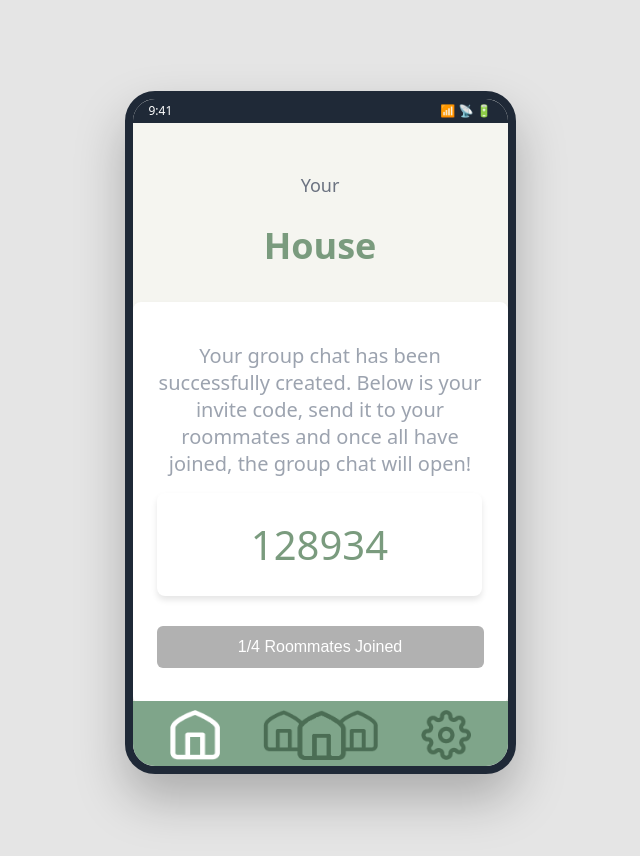
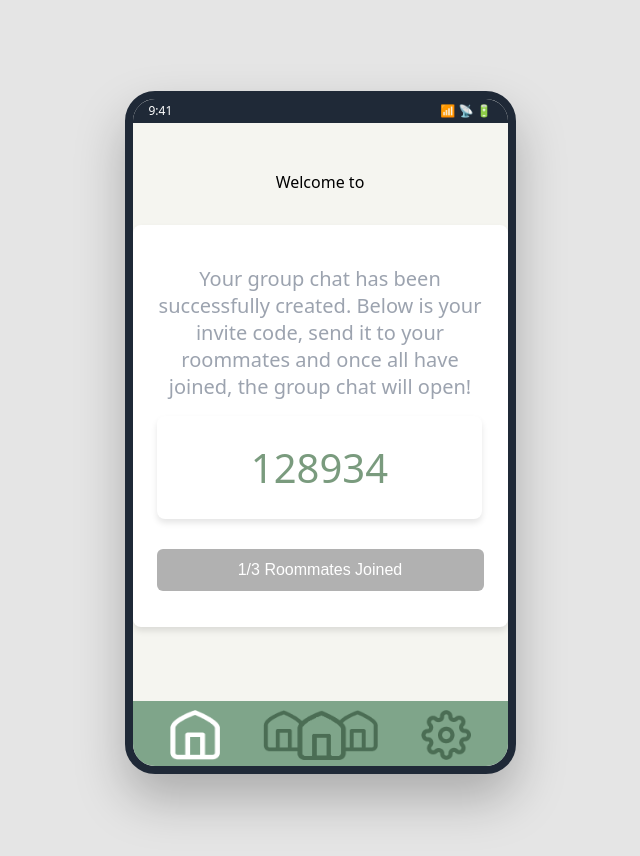
Before and after one commit to ariannawilde3/HappyHouse, a React app in the folder frontend/: page /houseCreated in a window 1280 px wide. Shown: the top 856 px of the page, without its empty margins (352-992 px from the left). Built offline with nearby package versions, Linux system fonts and the light colour scheme; the HTML template or start-up script is replaced by a standard one.

Commit message:
updated links

```diff
--- a/frontend/src/pages/EditProfilePage.jsx
+++ b/frontend/src/pages/EditProfilePage.jsx
@@ -39,7 +39,7 @@ export default function EditProfilePage() {
   }, [navigate]);
 
   const goToChat = () => {
-    navigate('/house');
+    navigate('/makeGC');
   };
 
   const goToForum = () => {
--- a/frontend/src/pages/Forum.jsx
+++ b/frontend/src/pages/Forum.jsx
@@ -99,12 +99,12 @@ export default function ForumPage() {
             return;
         }
 
-        const groupChatID = localStorage.getItem('groupChatID');
-        if (groupChatID == 0) { /*CHECK AFT PUSHING */
+        /*const groupChatID = localStorage.getItem('groupChatID');
+        if (groupChatID == 0) { CHECK AFT PUSHING
             navigate('/makeGC');
             return;
-        }
-        navigate('/house');
+        }*/
+        navigate('/makeGC');
     };
 
     const goToProfile = () => {
--- a/frontend/src/pages/PGCCreated.jsx
+++ b/frontend/src/pages/PGCCreated.jsx
@@ -4,10 +4,14 @@ import "./PGCCreated.css";
 import house from "../assets/images/house.png";
 import neighborhood from "../assets/images/neighborhood.png";
 import settings from "../assets/images/settings.png";
+import { useLocation } from "react-router-dom";
 
 export default function PGCCreated() {
     const [waitingtojoin] = useState('');
+    const { state } = useLocation();
     const navigate = useNavigate();
+    const housename = state?.housename ?? "";
+    const roommates = state?.roommates ?? 3; /*lock into this */
 
   const handleOff = () => {
     console.log("button pressed but off", { waitingtojoin });
@@ -33,8 +37,8 @@ export default function PGCCreated() {
 
         <div className="content-area">
           <div className="welcome-section">
-            <p className="welcome-subtitle">Your</p>
-            <h1 className="welcome-title">House</h1>
+          <p classname="welcome-subtitle">Welcome to</p>
+            <h1 className="welcome-title">{ housename }</h1>
           </div>
 
           <div className="form-card">
@@ -47,7 +51,7 @@ export default function PGCCreated() {
                 </div>
 
             <button onClick={handleOff} className="btn btn-off">
-              1/4 Roommates Joined
+            1/{ roommates } Roommates Joined
             </button>
           </div>
         </div>
--- a/frontend/src/pages/PGCSettings.jsx
+++ b/frontend/src/pages/PGCSettings.jsx
@@ -4,6 +4,7 @@ import "./PGCSettings.css";
 import house from "../assets/images/house.png";
 import neighborhood from "../assets/images/neighborhood.png";
 import settings from "../assets/images/settings.png";
+import { getCurrentUser } from "../api";
 
 export default function PGCSettings() {
   const [housename, setHouseName] = useState("");
@@ -14,8 +15,17 @@ export default function PGCSettings() {
     setHouseName(value); }
 
   const handleCreateGCWait = () => {
-    navigate('/createdWaitingRoom');
-    console.log('Create GC clicked and navigating to waiting room');
+    /*alerts user if name isnt selected */
+    if (!housename.trim()) {
+      alert("Please enter a house name.");
+      return;
+    }
+
+    /*passes name and number of roommates just for ui, then navigates */
+    navigate("/createdWaitingRoom", {
+      state: { housename, roommates: Number(svalue) },
+    });
+    console.log("Create GC clicked and navigating to waiting room");
   };
 
   const goToForum = () => {
@@ -28,7 +38,7 @@ export default function PGCSettings() {
     console.log('settings clicked');
   };
 
-  const [svalue, setValue] = useState(1);
+  const [svalue, setValue] = useState(7);
 
 
   return (
--- a/frontend/src/pages/PostViewing.jsx
+++ b/frontend/src/pages/PostViewing.jsx
@@ -122,7 +122,7 @@ export default function ForumPage() {
             alert('Guests cannot access private chats. Please sign up!');
             return;
         }
-        navigate('/house');
+        navigate('/makeGC');
     };
 
     const goToProfile = () => {
--- a/frontend/src/pages/ProfilePage.jsx
+++ b/frontend/src/pages/ProfilePage.jsx
@@ -41,7 +41,7 @@ export default function ProfilePage() {
   };
 
   const goToChat = () => {
-    navigate('/house');
+    navigate('/makeGC');
   };
 
   const goToForum = () => {
```
Also changed, not shown: 1 other file (tests, documents, lock files or other folders).
